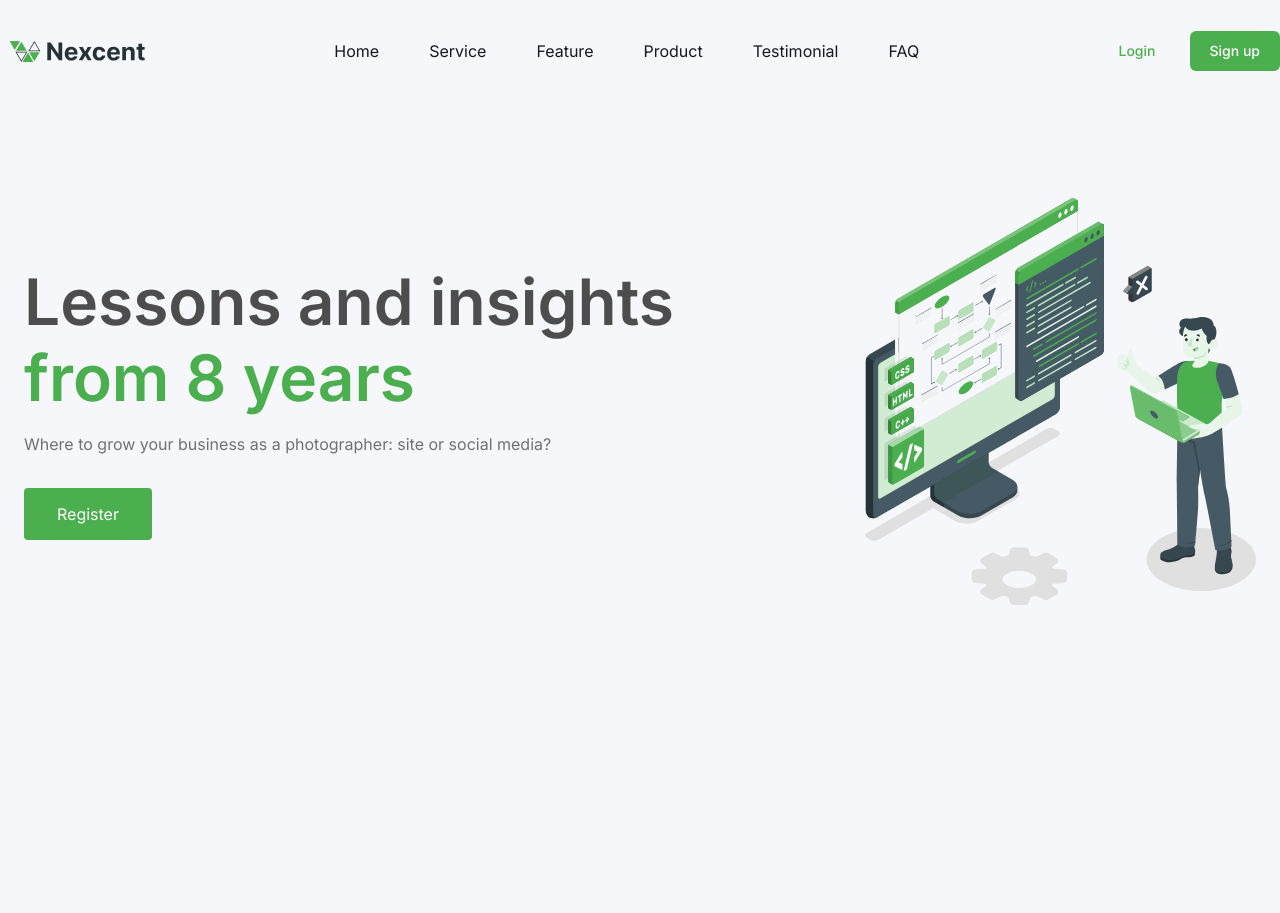
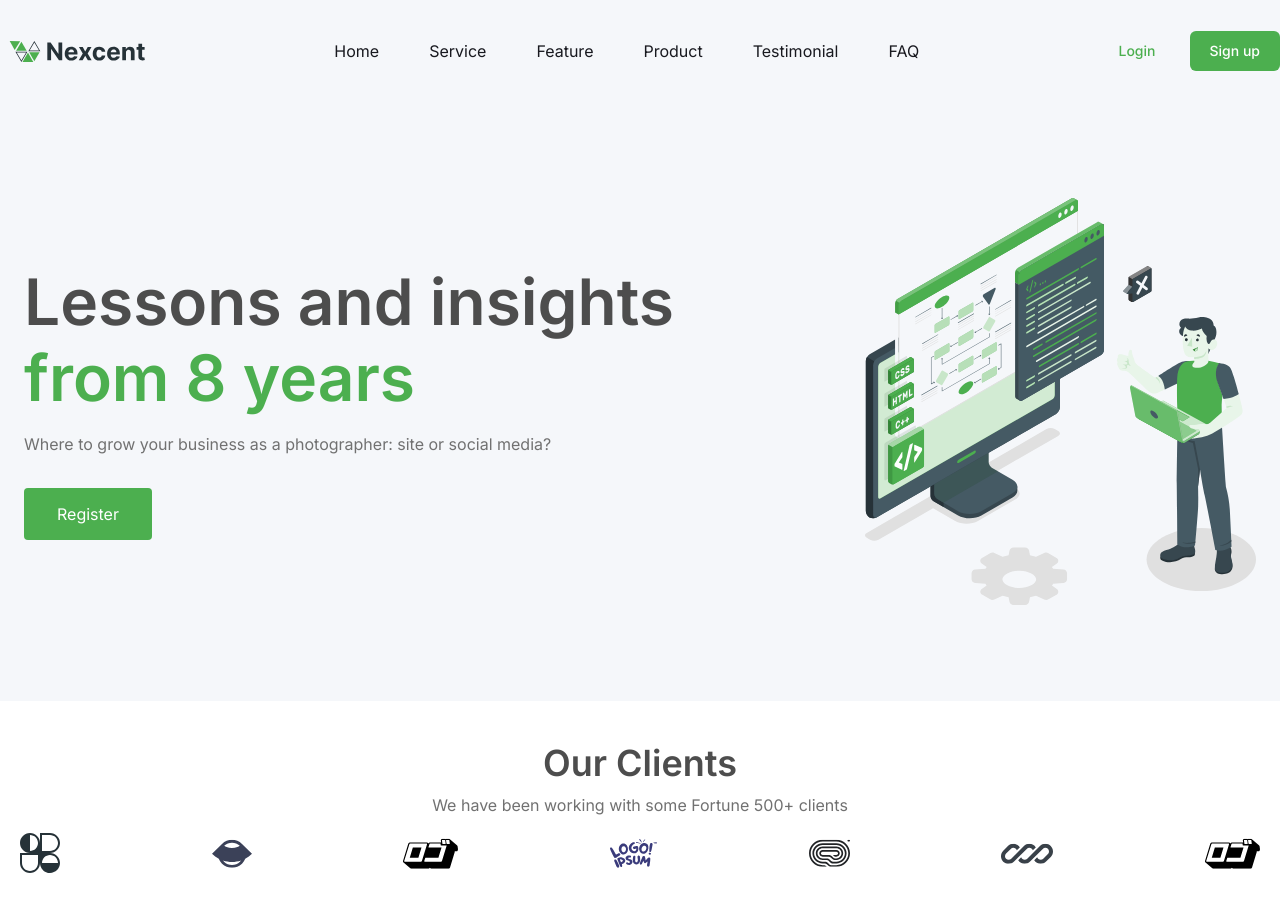
Before and after one commit to ZoyidjonNasretdinov/nexcent, a plain HTML site: page index.html in a window 1280 px wide. Before the commit the page ends 800 px from the top, so only its background shows below. Drawn offline with Linux system fonts and the light colour scheme.

Commit message:
add client html and css

```diff
--- a/css/main.css
+++ b/css/main.css
@@ -157,3 +157,35 @@ a {
 }
 
 /* hero section style end */
+
+/* client section style start */
+
+.client {
+  padding: 40px 0;
+  background-color: #fff;
+}
+
+.client__title {
+  color: var(--Neutral-D_Grey, #4d4d4d);
+  text-align: center;
+  font-size: 36px;
+  font-weight: 600;
+  line-height: 44px; /* 122.222% */
+  padding-bottom: 8px;
+}
+
+.client__desc {
+  color: var(--Neutral-Grey, #717171);
+  text-align: center;
+  line-height: 24px; /* 150% */
+}
+
+.client__list {
+  display: flex;
+  align-items: center;
+  justify-content: space-between;
+  gap: 40px;
+  padding-top: 16px;
+}
+
+/* client section style end */
--- a/index.html
+++ b/index.html
@@ -57,6 +57,35 @@
         </div>
       </div>
     </section>
+    <section class="client">
+      <div class="client__wrapper container">
+        <h2 class="client__title">Our Clients</h2>
+        <p class="client__desc">We have been working with some Fortune 500+ clients</p>
+        <ul class="client__list unstyled-list">
+          <li class="client__item">
+            <img src="./images/logo_1.svg" alt="">
+          </li>
+          <li class="client__item">
+            <img src="./images/logo_2.svg" alt="">
+          </li>
+          <li class="client__item">
+            <img src="./images/logo_3.svg" alt="">
+          </li>
+          <li class="client__item">
+            <img src="./images/logo_4.svg" alt="">
+          </li>
+          <li class="client__item">
+            <img src="./images/logo_5.svg" alt="">
+          </li>
+          <li class="client__item">
+            <img src="./images/logo_6.svg" alt="">
+          </li>
+          <li class="client__item">
+            <img src="./images/logo_7.svg" alt="">
+          </li>
+        </ul>
+      </div>
+    </section>
   </main>
 </body>
 </html>
```
Also changed, not shown: images/logo_1.svg (added), images/logo_2.svg (added), images/logo_3.svg (added), images/logo_4.svg (added), images/logo_5.svg (added), images/logo_6.svg (added), images/logo_7.svg (added).
